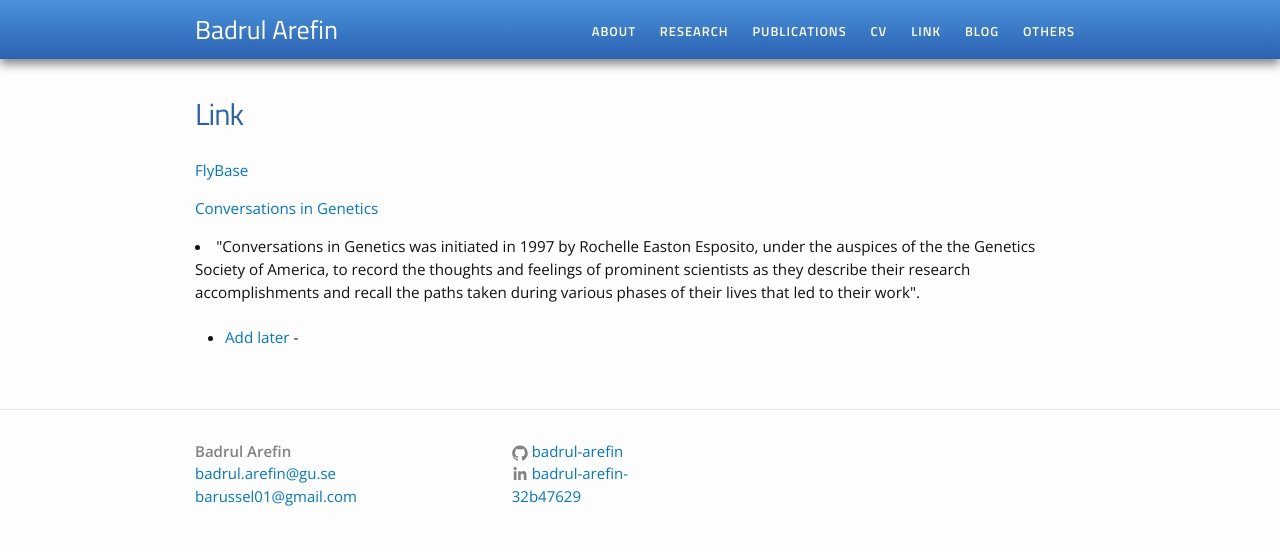
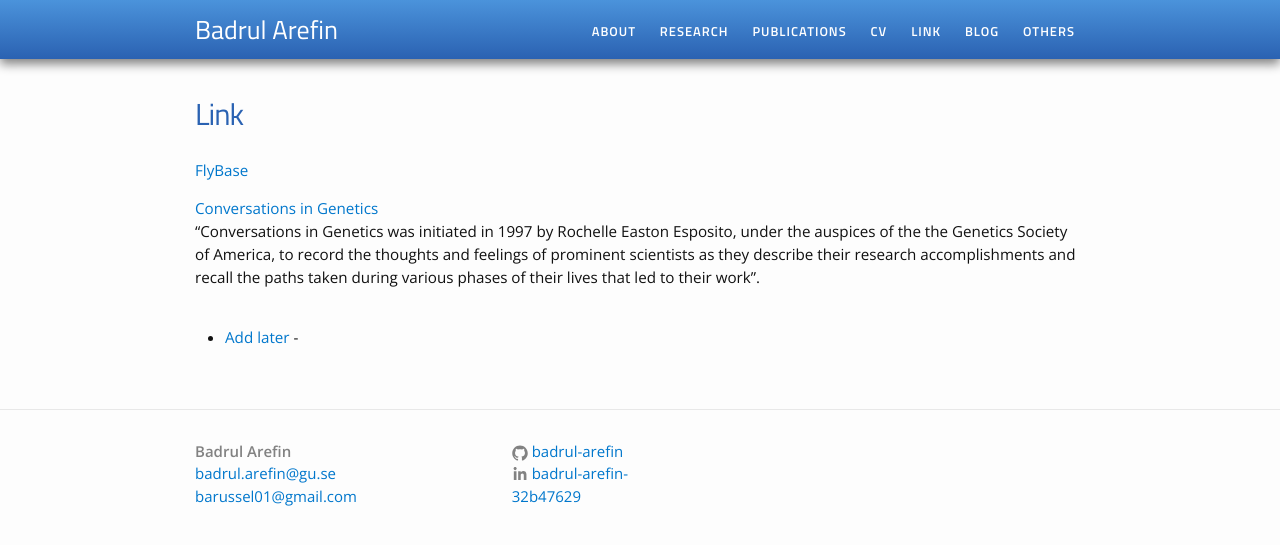
Before and after one commit to Badrul-Arefin/badrul-arefin.github.io, a Jekyll site: the page built from link.md, in a window 1280 px wide. Shown: the top 545 px of the page. Built offline with Jekyll 4.4.1, drawn with Linux system fonts in a browser that asks for light colours.

```diff
--- a/link.md
+++ b/link.md
@@ -6,7 +6,7 @@ title: Link
 <a href="http://flybase.org/">FlyBase</a><br>
 
 <a href="http://www.genestory.org/projectDev.html">Conversations in Genetics</a><br>
-<li> "Conversations in Genetics was initiated in 1997 by Rochelle Easton Esposito, under the auspices of the the Genetics Society of America, to record the thoughts and feelings of prominent scientists as they describe their research accomplishments and recall the paths taken during various phases of their lives that led to their work".<br><br>
+"Conversations in Genetics was initiated in 1997 by Rochelle Easton Esposito, under the auspices of the the Genetics Society of America, to record the thoughts and feelings of prominent scientists as they describe their research accomplishments and recall the paths taken during various phases of their lives that led to their work".<br><br>
 
 
 
```
